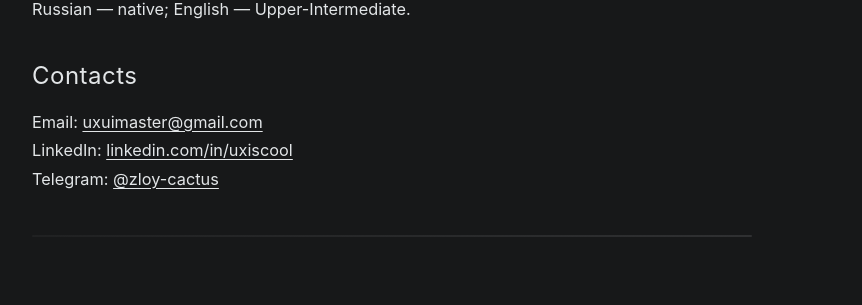
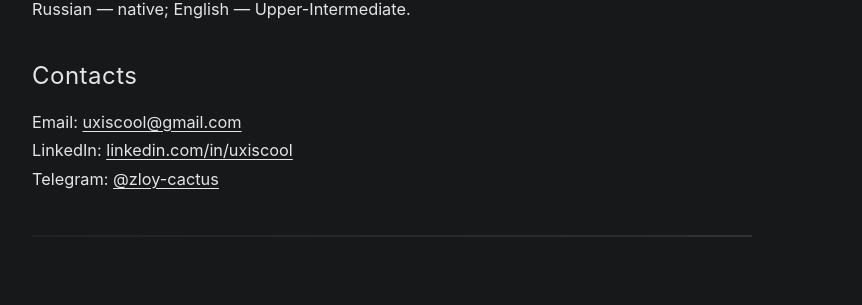
Before and after one commit to uxiscool/experience, a Jekyll site: the page built from cv.md, in a window 1280 px wide. Shown: the part 1267-1572 px from the top of the page, without its empty margins (248-1110 px from the left). Built offline with Jekyll 4.4.1, drawn with Linux system fonts in a browser that asks for light colours; some of the changed lines change nothing that is shown.

Commit message:
Add files via upload

```diff
--- a/cv.md
+++ b/cv.md
@@ -110,10 +110,40 @@
     <div class="cv-rail"></div>
     <div class="cv-right">
       <ul class="cv-contacts-list">
-        <li>Email: <a href="mailto:uxuimaster@gmail.com">uxuimaster@gmail.com</a></li>
-        <li>LinkedIn: <a href="https://linkedin.com/in/uxiscool" target="_blank" rel="noopener">linkedin.com/in/uxiscool</a></li>
-        <li>Telegram: <a href="https://t.me/zloy-cactus" target="_blank" rel="noopener">@zloy-cactus</a></li>
+        <li>
+          Email:
+          <a id="cv-email-link" href="#"
+             data-user="loocsixu" data-host="moc.liamg">
+            <span id="cv-email-text">[show email]</span>
+          </a>
+        </li>
+        <li>
+          LinkedIn:
+          <a href="https://linkedin.com/in/uxiscool" target="_blank" rel="noopener">
+            linkedin.com/in/uxiscool
+          </a>
+        </li>
+        <li>
+          Telegram:
+          <a href="https://t.me/zloy-cactus" target="_blank" rel="noopener">
+            @zloy-cactus
+          </a>
+        </li>
       </ul>
+
+      <!-- email обфускация -->
+      <script>
+        (function () {
+          var a = document.getElementById('cv-email-link');
+          if (!a) return;
+          function rev(s){ return s.split('').reverse().join(''); }
+          var addr = rev(a.dataset.user) + '@' + rev(a.dataset.host);
+          a.href = 'mailto:' + addr;
+          var t = document.getElementById('cv-email-text');
+          if (t) t.textContent = addr;
+        })();
+      </script>
+      <noscript><p>Email: uxiscool [at] gmail [dot] com</p></noscript>
     </div>
 
   </section>
```
